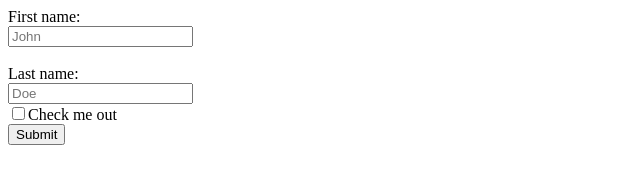
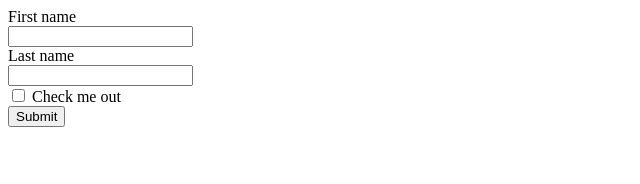
Before and after one commit to aathira-143/htmltask5.html, a plain HTML site: page index.html in a window 1280 px wide. Shown: the whole page, without its empty margins (0-640 px from the left). Drawn offline with Linux system fonts and the light colour scheme.

Commit message:
Update index.html

```diff
--- a/index.html
+++ b/index.html
@@ -4,13 +4,15 @@
         <title>html task </title>
     </head>
     <body>
-   <form>
-    <label>First name:</label><br>
-    <input type="text" placeholder="John"><br><br>
-    <label>Last name:</label><br>
-    <input type="text" placeholder="Doe"><br>
-    <input type="checkbox"><label>Check me out</output></label><br>
-        <input type="submit">
-   </form>
+        <form>
+            <label>First name</label><br>
+            <input type="text"><br>
+            <label>Last name</label><br>
+            <input type="text"><br>
+            <input type="checkbox"> Check me out<br>
+            <input type="submit">
+        </form>
+    </body>
+</html>
     </body>
 </html
```
